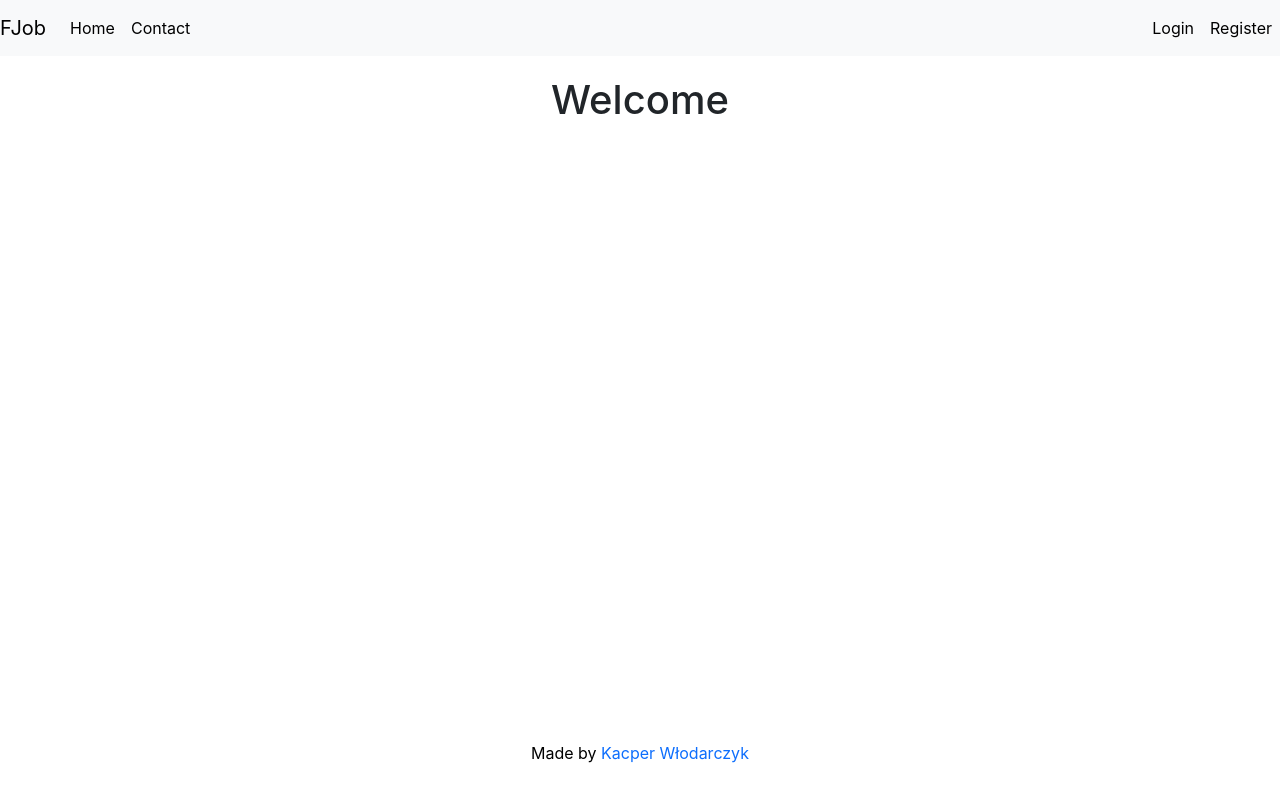
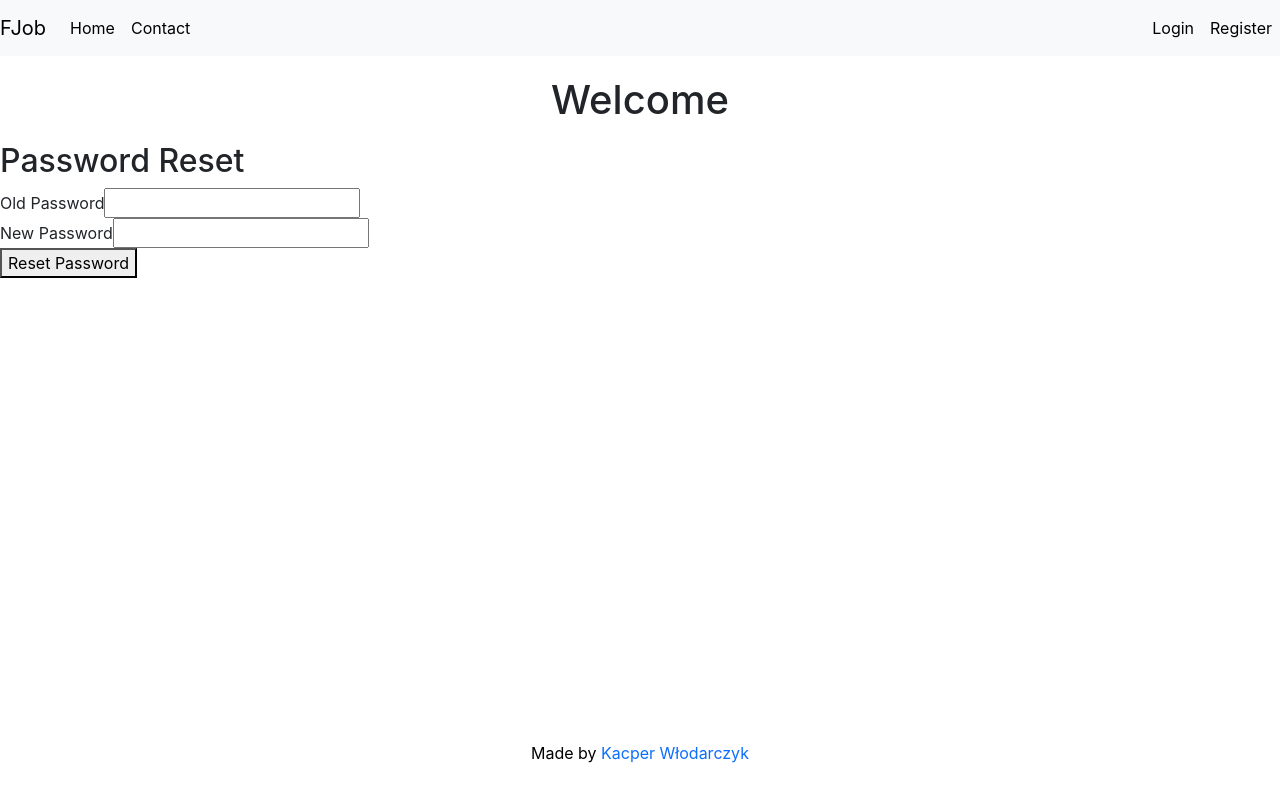
Before and after one commit to DEENUU1/fjob, a React (Vite) app in the folder frontend/: page /profile in a window 1280 px wide. Built offline with nearby package versions, Linux system fonts and the light colour scheme.

Commit message:
Add component for paassword reset

```diff
--- /dev/null
+++ b/frontend/src/Profile/Components/PasswordResetForm.jsx
@@ -0,0 +1,78 @@
+import React, { useState } from 'react';
+
+export const PasswordResetForm = ({token}) => {
+  const [oldPassword, setOldPassword] = useState('');
+  const [newPassword, setNewPassword] = useState('');
+  const [message, setMessage] = useState('');
+
+  const handleOldPasswordChange = (e) => {
+    setOldPassword(e.target.value);
+  };
+
+  const handleNewPasswordChange = (e) => {
+    setNewPassword(e.target.value);
+  };
+
+  const handleSubmit = async (e) => {
+    e.preventDefault();
+
+    // Define the API endpoint and headers
+    const endpoint = 'http://localhost:8000/users/change-password/';
+    const headers = {
+      'Content-Type': 'application/json',
+      'Authorization': `Bearer ${token}`, // Replace with your actual access tokenrer', // Replace with your actual access token
+    };
+
+    // Create a data object with old_password and new_password
+    const data = {
+      old_password: oldPassword,
+      new_password: newPassword,
+    };
+
+    try {
+      const response = await fetch(endpoint, {
+        method: 'PUT',
+        headers: headers,
+        body: JSON.stringify(data),
+      });
+
+      if (response.status === 200) {
+        setMessage('Password successfully changed.');
+      } else {
+        setMessage('Password change failed. Please check your old password.');
+      }
+    } catch (error) {
+      setMessage('An error occurred while changing the password.');
+    }
+  };
+
+  return (
+    <div>
+      <h2>Password Reset</h2>
+      <form onSubmit={handleSubmit}>
+        <div>
+          <label htmlFor="oldPassword">Old Password</label>
+          <input
+            type="password"
+            id="oldPassword"
+            value={oldPassword}
+            onChange={handleOldPasswordChange}
+            required
+          />
+        </div>
+        <div>
+          <label htmlFor="newPassword">New Password</label>
+          <input
+            type="password"
+            id="newPassword"
+            value={newPassword}
+            onChange={handleNewPasswordChange}
+            required
+          />
+        </div>
+        <button type="submit">Reset Password</button>
+      </form>
+      <p>{message}</p>
+    </div>
+  );
+};
--- a/frontend/src/Profile/Pages/UserProfilePage.jsx
+++ b/frontend/src/Profile/Pages/UserProfilePage.jsx
@@ -1,13 +1,16 @@
 import {Header} from "../Components/Header.jsx";
+import {PasswordResetForm} from "../Components/PasswordResetForm.jsx";
 
 
 export const UserProfilePage = () => {
     const username = localStorage.getItem("username");
-
+    const token = localStorage.getItem("access_token");
 
     return (
         <div>
             <Header username={username}/>
+            <PasswordResetForm token={token} />
+
         </div>
     );
 };
```
